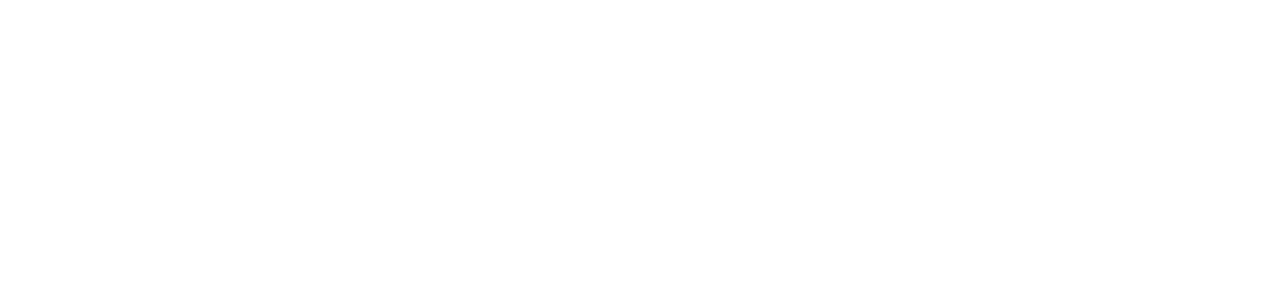
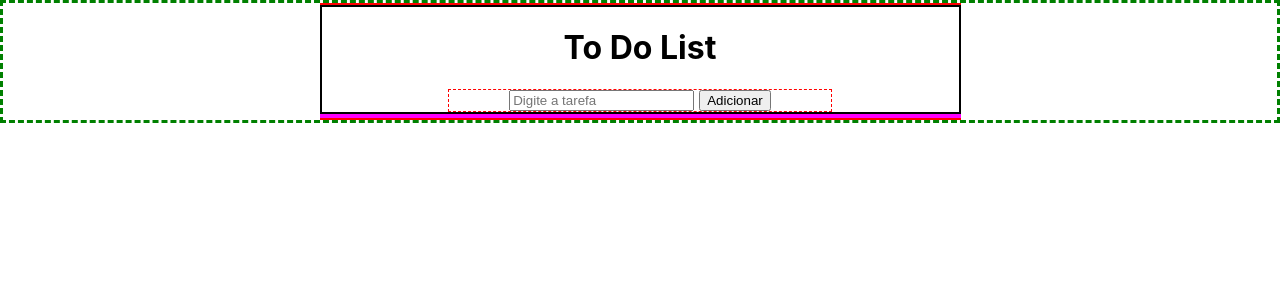
Before and after one commit to lucasRodrigues0/todo-list-react, a React (Create React App) app: page / in a window 1280 px wide. Shown: the top 300 px of the page. Built offline with nearby package versions, Linux system fonts and the light colour scheme.

Commit message:
estruturação

```diff
--- a/src/App.scss
+++ b/src/App.scss
@@ -1,38 +1,7 @@
 .App {
-  text-align: center;
+  border: 3px dashed green;
+  box-sizing: border-box;
+  display: flex;
+  flex-direction: row;
+  justify-content: center;
 }
-
-.App-logo {
-  height: 40vmin;
-  pointer-events: none;
-}
-
-@media (prefers-reduced-motion: no-preference) {
-  .App-logo {
-    animation: App-logo-spin infinite 20s linear;
-  }
-}
-
-.App-header {
-  background-color: #282c34;
-  min-height: 100vh;
-  display: flex;
-  flex-direction: column;
-  align-items: center;
-  justify-content: center;
-  font-size: calc(10px + 2vmin);
-  color: white;
-}
-
-.App-link {
-  color: #61dafb;
-}
-
-@keyframes App-logo-spin {
-  from {
-    transform: rotate(0deg);
-  }
-  to {
-    transform: rotate(360deg);
-  }
-}
--- a/src/App.tsx
+++ b/src/App.tsx
@@ -1,10 +1,11 @@
 import React from 'react';
 import './App.scss';
+import { Container } from './components/container';
 
 function App() {
   return (
     <div className="App">
-
+      <Container />
     </div>
   );
 }
--- /dev/null
+++ b/src/components/container/Container.scss
@@ -0,0 +1,17 @@
+.container {
+    align-items: center;
+    border: 2px solid red;
+    display: flex;
+    flex-direction: column;
+    justify-content: center;
+    width: 50%;
+}
+
+.task-container {
+    border: 2px solid magenta;
+    display: flex;
+    flex-direction: column;
+    align-items: center;
+    justify-content: center;
+    width: 100%;
+}
--- /dev/null
+++ b/src/components/container/Container.tsx
@@ -0,0 +1,33 @@
+import { Task } from "./task";
+import './Container.scss';
+import { Header } from "./header";
+import { useState } from "react";
+import { TASKLIST } from "../../utils/constants";
+
+export const Container = () => {
+
+    const [inputValue, setInputValue] = useState("");
+
+    const updateValue = (e: React.ChangeEvent<HTMLInputElement>): void =>{
+        setInputValue(e.target.value);
+    }
+
+    const addTask = () => {
+        if(inputValue === "") return;
+        TASKLIST.push({text: inputValue, checked: false});
+        setInputValue("");
+    }
+
+    return (
+        <div className="container">
+            <Header updateValue={updateValue} addTask={addTask} inputValue={inputValue}/>
+            <div className="task-container">
+                {TASKLIST.map((task) => {
+                    return (
+                        <Task key={`task-${task.text}`} text={task.text} checked={task.checked}/>
+                    )
+                })}
+            </div>
+        </div>
+    )
+}
--- /dev/null
+++ b/src/components/container/header/Header.scss
@@ -0,0 +1,20 @@
+.header {
+    align-items: center;
+    border: 2px solid black;
+    display: flex;
+    flex-direction: column;
+    justify-content: center;
+    width: 100%;
+}
+
+.input-container {
+    border: 1px dashed red;
+    display: flex;
+    flex-direction: row;
+    justify-content: center;
+    width: 60%;
+}
+
+.input-container button {
+    margin-left: 5px;
+}
--- /dev/null
+++ b/src/components/container/header/Header.tsx
@@ -0,0 +1,19 @@
+import './Header.scss';
+
+type Props = {
+    updateValue: (e: React.ChangeEvent<HTMLInputElement>) => void,
+    addTask: () => void,
+    inputValue: string
+}
+
+export const Header = ({updateValue, addTask, inputValue}: Props) => {
+    return (
+        <div className="header">
+            <h1>To Do List</h1>
+            <div className="input-container">
+                <input type="text" placeholder="Digite a tarefa" onChange={updateValue} value={inputValue} />
+                <button onClick={addTask}>Adicionar</button>
+            </div>
+        </div>
+    )
+}
--- /dev/null
+++ b/src/components/container/header/index.tsx
@@ -0,0 +1 @@
+export * from './Header';
--- /dev/null
+++ b/src/components/container/index.tsx
@@ -0,0 +1 @@
+export * from './Container';
--- /dev/null
+++ b/src/components/container/task/Task.scss
@@ -0,0 +1,14 @@
+.task {
+    border: 2px solid blue;
+    display: flex;
+    flex-direction: row;
+    align-items: center;
+    width: 60%;
+    margin: 5px 0;
+}
+
+.icon {
+    background-color: black;
+    width: 20px;
+    height: 20px;
+}
--- /dev/null
+++ b/src/components/container/task/Task.tsx
@@ -0,0 +1,15 @@
+import './Task.scss';
+
+type props = {
+    text: string,
+    checked: boolean
+}
+
+export const Task = ({text, checked}: props) => {
+    return(
+        <div className="task">
+            <div className="icon"></div>
+            <h3>{text}</h3>
+        </div>
+    )
+}
--- /dev/null
+++ b/src/components/container/task/index.tsx
@@ -0,0 +1 @@
+export * from './Task'
--- /dev/null
+++ b/src/utils/constants.tsx
@@ -0,0 +1,6 @@
+interface Task {
+    text: string,
+    checked: boolean
+}
+
+export const TASKLIST: Task[] = [];
```
